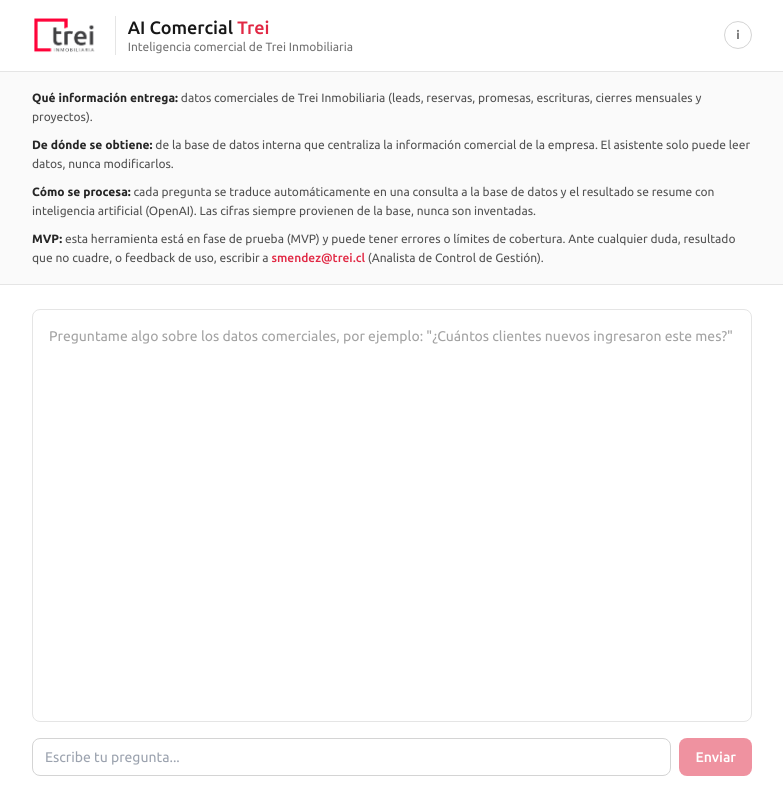
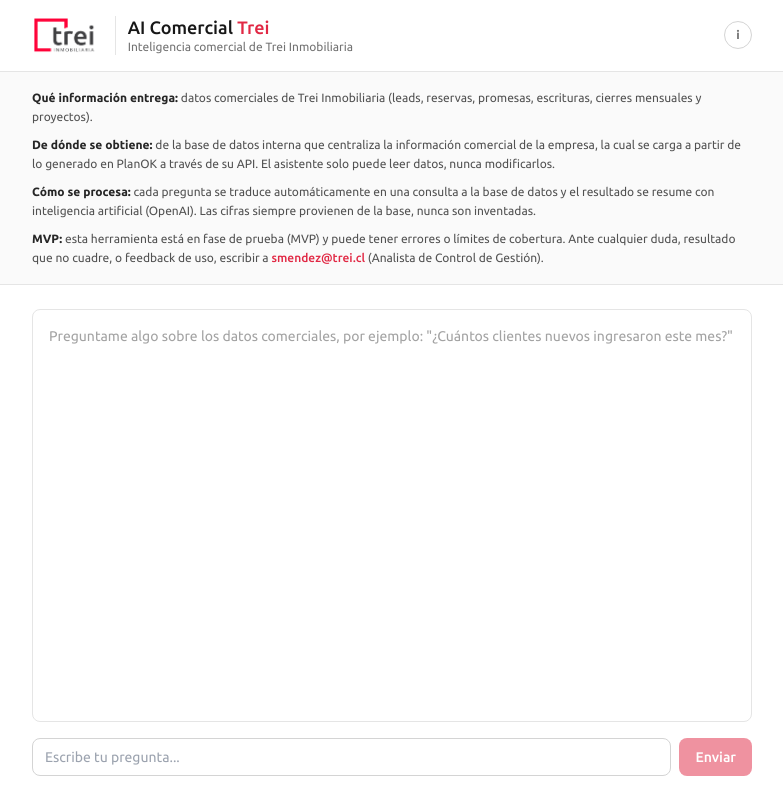
Before and after one commit to sebastianmendeztrei/agente-trei, a Next.js app: page / in a window 1280 px wide. Both pictures are taken after a click on the button "Información sobre este asistente". Shown: the whole page, without its empty margins (248-1031 px from the left). Built offline with nearby package versions, Linux system fonts and the light colour scheme.

Commit message:
docs: precisar que los datos provienen de PlanOK vía API

```diff
--- a/src/app/page.tsx
+++ b/src/app/page.tsx
@@ -130,9 +130,10 @@
               </p>
               <p>
                 <strong className="text-neutral-800">De dónde se obtiene:</strong>{" "}
-                de la base de datos interna que centraliza la información comercial
-                de la empresa. El asistente solo puede leer datos, nunca
-                modificarlos.
+                de la base de datos interna que centraliza la información
+                comercial de la empresa, la cual se carga a partir de lo
+                generado en PlanOK a través de su API. El asistente solo puede
+                leer datos, nunca modificarlos.
               </p>
               <p>
                 <strong className="text-neutral-800">Cómo se procesa:</strong>{" "}
```
